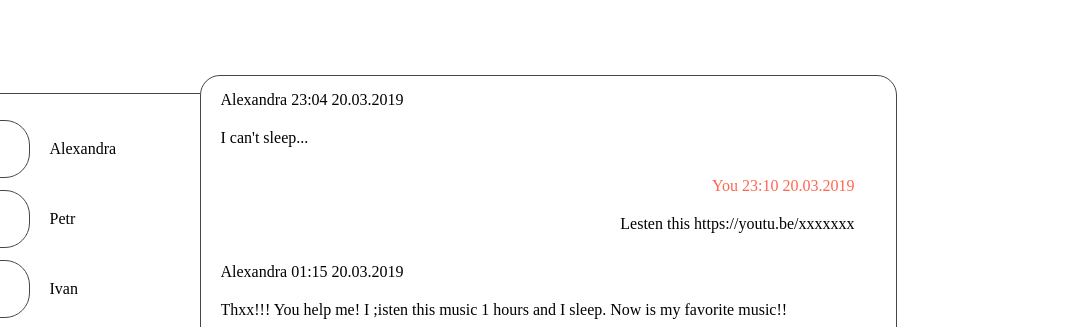
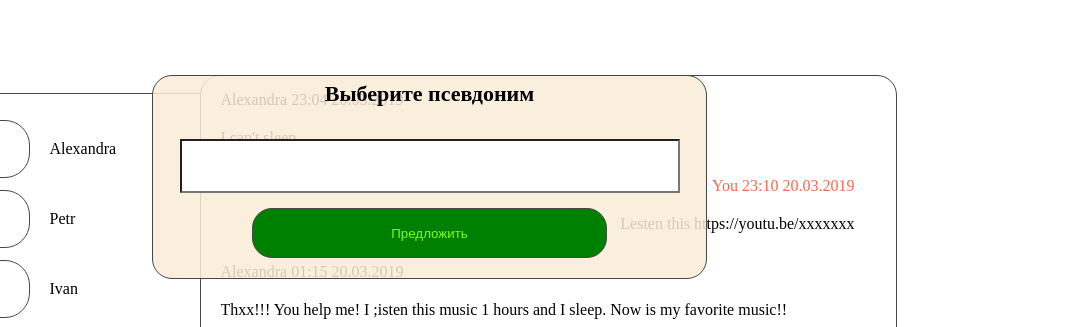
Before and after one commit to freepad/sse-ws_ne, a website built with webpack: page src/index.html in a window 1280 px wide. Shown: the top 327 px of the page, 213-1280 px from the left. Built offline with nearby package versions, Linux system fonts and the light colour scheme.

Commit message:
authorization form and a style  was created

```diff
--- a/src/index.html
+++ b/src/index.html
@@ -13,6 +13,21 @@
 	<div>
 		<h1>Hello_ world!</h1>
 	</div>
+	<section class="author">
+		<div class="title">
+			<h2>Выберите псевдоним</h2>
+		</div>
+		<div class="form">
+			<form action="" class="login">
+				<div class="input">
+					<input type="text" name="login" maxlength="15" value="" id="login">
+				</div>
+				<div class="button">
+					<button type="submit">Предложить</button>
+				</div>
+			</form>
+		</div>
+	</section>
 	<section id="chat">
 		<div class="accaunts">
 			<div class="accaunt__online_one">
--- a/src/scss/style.scss
+++ b/src/scss/style.scss
@@ -17,7 +17,8 @@ body {
 
 section,
 div,
-.accaunt__online_one {
+.accaunt__online_one,
+.author {
 	display: flex;
 	box-sizing: border-box;
 	flex-direction: row;
@@ -42,7 +43,9 @@ div,
 .accaunts,
 .chattalks,
 .chattalks>div:last-of-type,
-.preview {
+.preview,
+.author,
+.button button {
 	border: 1px solid #464646;
 	border-radius: 20px;
 	margin: 0;
@@ -156,3 +159,87 @@ div,
 	padding-top: 20px;
 	font-size: 16px;
 }
+.author {
+	position: absolute;
+	left: calc(50% - 275px);
+
+	width: 100%;
+	max-width: 555px;
+	flex-direction: row;
+	flex-wrap: wrap;
+	background-color: rgb(250, 235, 215, 85%);
+
+	justify-content: center;
+	margin: 0 auto;
+	padding-bottom: 20px;
+	z-index: 2;
+
+	.title {
+		width: inherit;
+		padding-top: 5px;
+
+		h2 {
+			display: initial;
+			margin: 0 auto;
+			font-size: 22px;
+		}
+	}
+
+	.form {
+		width: inherit;
+		padding-top: 32px;
+
+
+		form {
+			width: 100%;
+			max-width: 500px;
+			display: flex;
+			flex-wrap: wrap;
+			justify-content: center;
+			margin: 0 auto;
+		}
+
+		.input,
+		.button {
+			width: 100%;
+
+
+		}
+
+		.input {
+			min-height: 50px;
+
+			input {
+				width: inherit;
+				min-height: inherit;
+				background-color: #fff;
+			}
+		}
+
+		.button {
+			padding-top: 15px;
+			display: flex;
+			justify-content: center;
+			cursor: pointer;
+
+			button {
+				width: 100%;
+				max-width: 355px;
+				min-height: 50px;
+				background-color: green;
+				color: chartreuse;
+
+				&:hover,
+				&:active,
+				{
+				color: #fff;
+				background-color: red;
+			}
+
+			&:active {
+				font-size: 18px;
+			}
+		}
+	}
+}
+}
```
